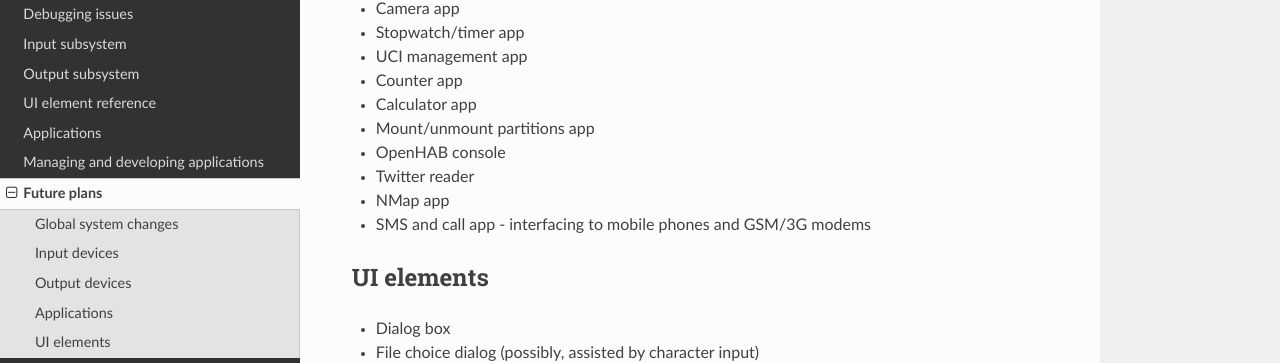
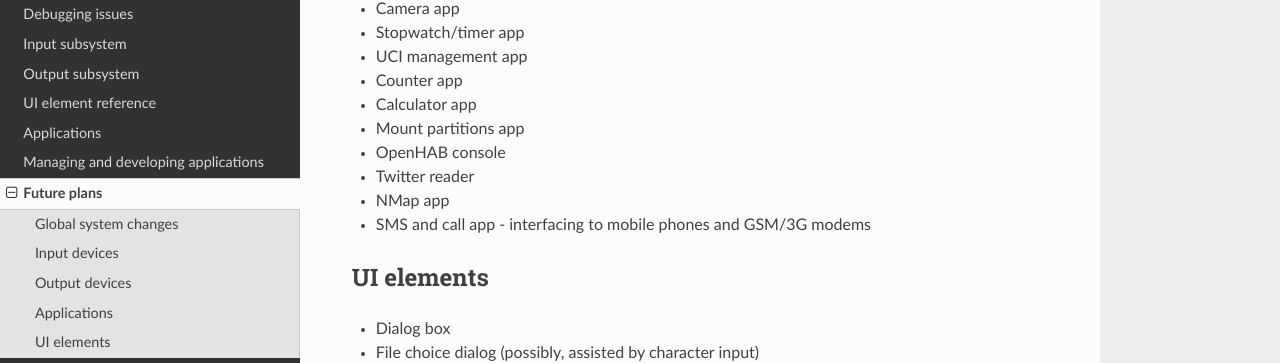
Before and after one commit to CRImier/pyLCI, a Sphinx documentation site: the page built from docs/plans.rst, in a window 1280 px wide and 900 px high, scrolled down 874 px. Shown: the part 190-553 px from the top of the window. Built offline with Sphinx 7.4.7 and the Read the Docs theme 2.0.0, drawn with Linux system fonts in a browser that asks for light colours.

Commit message:
Updated plans

```diff
--- a/docs/plans.rst
+++ b/docs/plans.rst
@@ -48,7 +48,7 @@ Applications
 * UCI management app
 * Counter app
 * Calculator app
-* Mount/unmount partitions app
+* Mount partitions app
 * OpenHAB console
 * Twitter reader
 * NMap app
```
